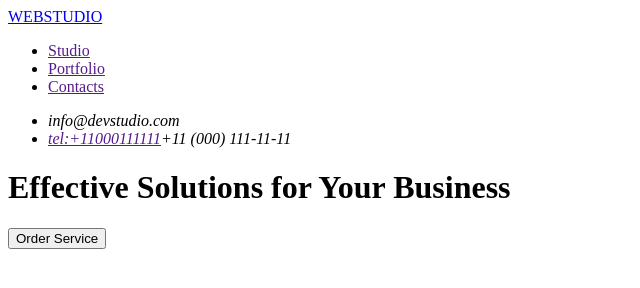
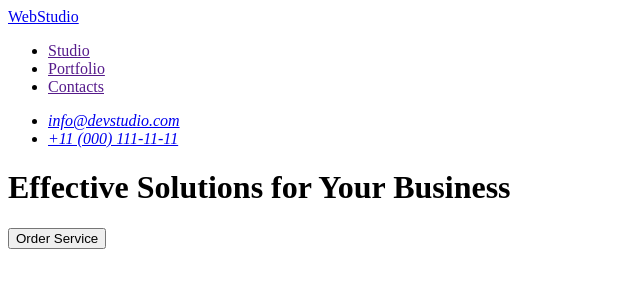
Before and after one commit to Stemlc211/goit-markup-hw-01, a plain HTML site: page index.html in a window 1280 px wide. Shown: the whole page, without its empty margins (0-640 px from the left). Drawn offline with Linux system fonts and the light colour scheme.

Commit message:
Update index.html

```diff
--- a/index.html
+++ b/index.html
@@ -8,7 +8,7 @@
   <body>
     <header>
       <nav>
-        <a href="/index.html">WEBSTUDIO</a>
+        <a href="./index.html">WebStudio</a>
         <ul>
           <li><a href="">Studio</a></li>
           <li><a href="">Portfolio</a></li>
@@ -17,8 +17,8 @@
       </nav>
       <address>
         <ul>
-          <li><a href="mailto:info@devstudio.com"></a>info@devstudio.com</li>
-          <li><a href="">tel:+11000111111</a>+11 (000) 111-11-11</li>
+          <li><a href="mailto:info@devstudio.com">info@devstudio.com</a></li>
+          <li><a href="tel:+11000111111">+11 (000) 111-11-11</a></li>
         </ul>
       </address>
       <h1>Effective Solutions for Your Business</h1>
```
